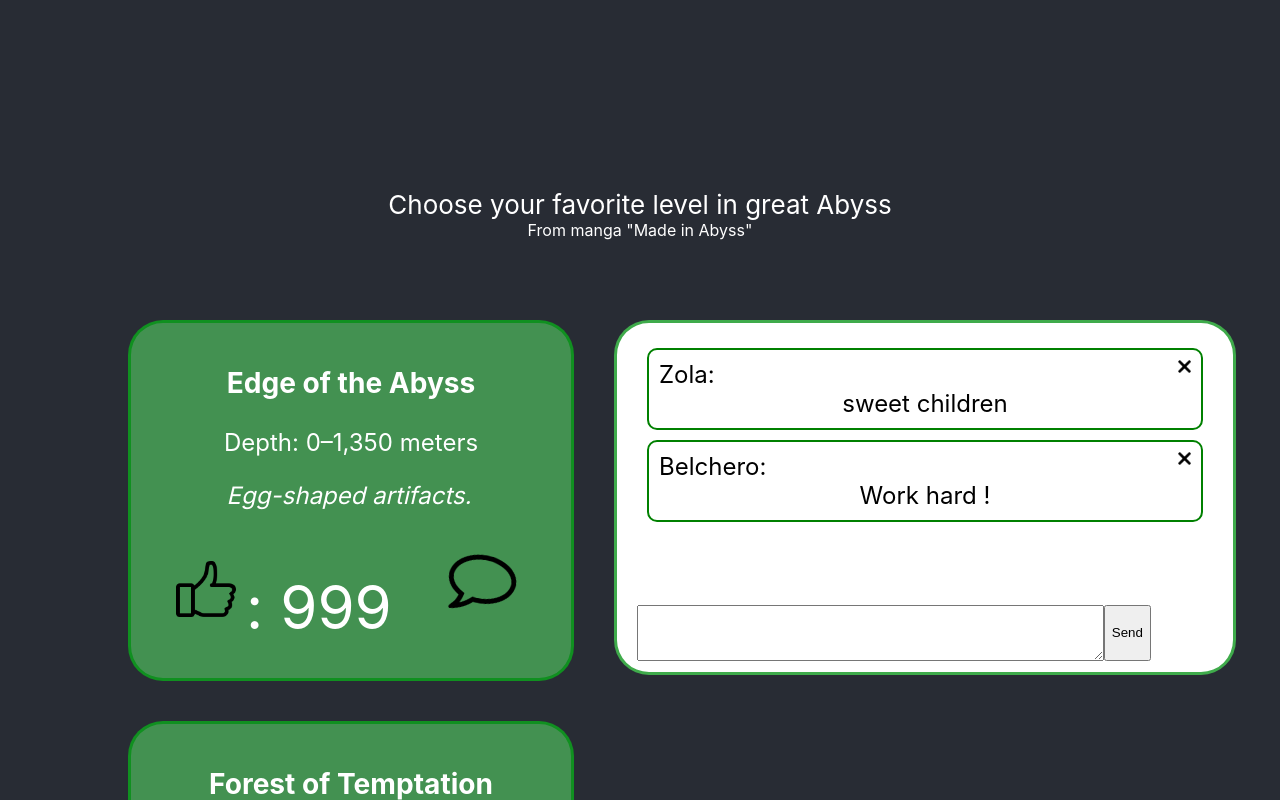
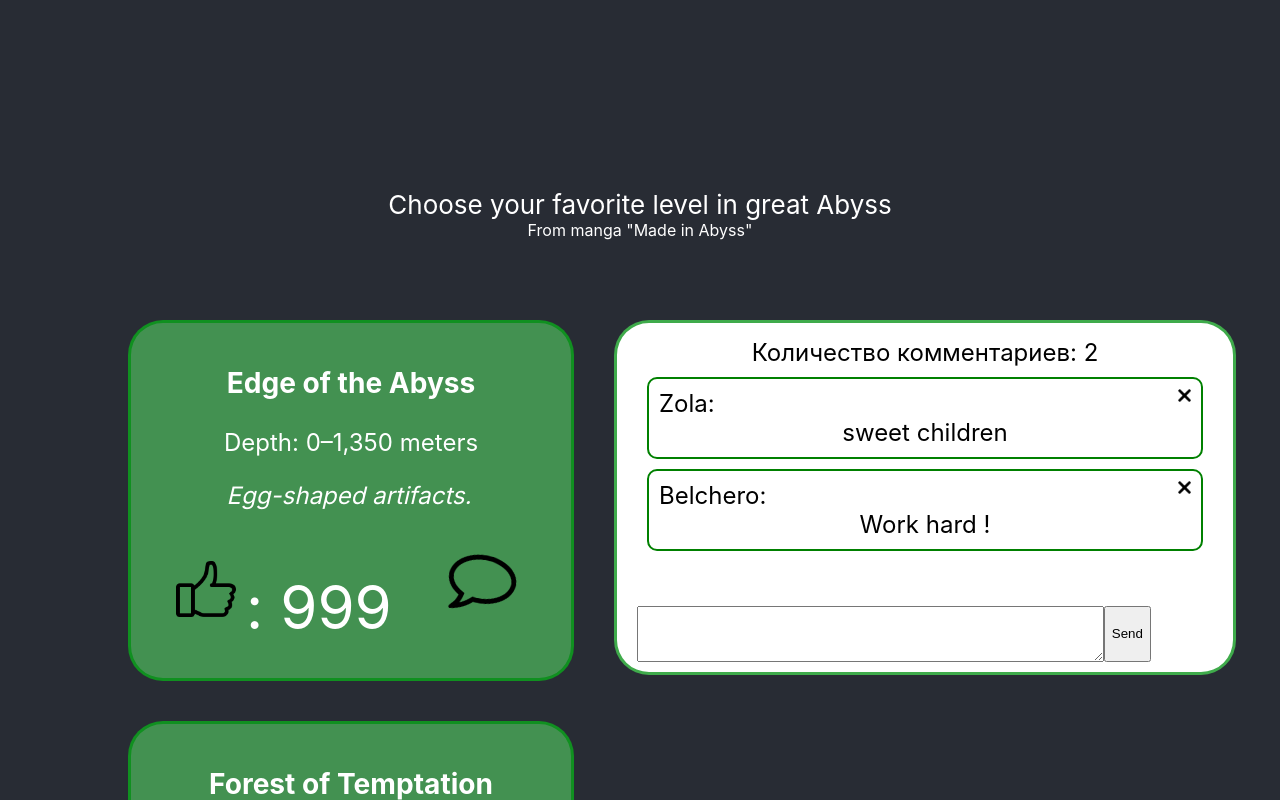
Before and after one commit to LotFullKa/ReactJsCourse, a React (Create React App) app: page / in a window 1280 px wide. Both pictures are taken after a click on the element 461 px from the left and 596 px from the top of the page. Shown: the top 800 px of the page. Built offline with nearby package versions, Linux system fonts and the light colour scheme.

Commit message:
review fix

```diff
--- a/src/components/App/App.js
+++ b/src/components/App/App.js
@@ -11,15 +11,12 @@
     getArticles().then(fetchedData => setData(fetchedData))
   }, [])
 
-  console.log(data)
-
-
   return (
     <div className="App">
         <div className="App-header">Choose your favorite level in great Abyss
             <div className='Describe'>From manga "Made in Abyss"</div>
         </div>
-        {data === [] ?
+        {!data ?
             (<div>Loading. . .</div>) :
             (<div>{data.map((item, index) => <Card
                                                 key={index}
--- a/src/components/card/card.jsx
+++ b/src/components/card/card.jsx
@@ -18,7 +18,7 @@
             <p className={style.text}>{text}</p>
             <div className={style.wrapper}>
                 <LikeButton currentLikes={currentLikes}></LikeButton>
-                <CommentButton filedOpenFunc={openField}/>
+                <CommentButton fieldOpenFunc={openField}/>
             </div>
         </div>
         <CommentField isOpen={isCommentFieldOpen} cardId={cardId}/>
--- a/src/components/comment/commentButton/comment-button.jsx
+++ b/src/components/comment/commentButton/comment-button.jsx
@@ -3,13 +3,12 @@
 import style from './comment-button.module.css'
 
 
-export function CommentButton({filedOpenFunc}) {
+export function CommentButton({fieldOpenFunc}) {
     const [isOpened, open] = useState(false)
 
     const [buttonStyle, changeButtonStyle] = useState(style.close)
 
     const press = () => {
-        open(oldVal => !oldVal)
         if (!isOpened) {
             console.log("open comments")
             changeButtonStyle(style.open)
@@ -17,8 +16,10 @@
             console.log("close comments")
             changeButtonStyle(style.close)
         }
+
+        open(oldVal => !oldVal)
         console.log("isOpened: ", isOpened)
-        filedOpenFunc(!isOpened)
+        fieldOpenFunc(!isOpened)
     }
 
 
--- a/src/components/comment/commentField/comment-field.jsx
+++ b/src/components/comment/commentField/comment-field.jsx
@@ -7,7 +7,6 @@
 
 function Comment({id, author, comment, removeCommentById}) {
 
-    const remove = () => (removeCommentById(id))
     console.log("comment " + id + " was made")
     return (
         <div className={style.comment}>
@@ -16,7 +15,7 @@
             <img
                 className={style.remove}
                 src={close} alt="remove"
-                onClick={remove}
+                onClick={() => (removeCommentById(id))}
             />
             </div>
             <div> {comment} </div>
@@ -25,8 +24,12 @@
 }
 
 export function CommentField({isOpen, cardId}) {
+    const [commentsList, setCommentsList] = useState([])
+    const [commentCount, setCommentCount] = useState([commentsList.length])
 
-    const [commentsList, setCommentsList] = useState([])
+    useEffect(() => {
+        setCommentCount(commentsList.length)
+    }, [commentsList])
 
     useEffect(() => {
         getComments(cardId).then(fetchedData => setCommentsList(fetchedData))
@@ -54,7 +57,6 @@
         if (comment === '') return
         console.log("comment "+ idGenerator + " was made")
         setCommentsList([...commentsList, {author: defaultName, articleId: cardId, id: idGenerator, text: comment}])
-        // inc(old => old + 1)
         setComment('')
     }
 
@@ -65,23 +67,21 @@
         }
     }
 
-    console.log(commentsList)
-
     if (!isOpen) {
-        return
+        return null
     }
 
     return (
         <div className={style.commentField}>
+            <div className={style.commentCount}> Количество комментариев: {commentCount}</div>
             <div className={style.comments}>
-                {commentsList.map((com, index) => {
-                    return <Comment key={index}
+                {commentsList.map((com, index) =>
+                    <Comment key={index}
                         id={com.id}
                         author={com.author}
                         comment={com.text}
                         removeCommentById={removeCommentById}
                     />
-                }
                 )}
             </div>
             <div className={style.inputInterface}>
--- a/src/components/comment/commentField/comment-field.module.css
+++ b/src/components/comment/commentField/comment-field.module.css
@@ -17,7 +17,7 @@
 }
 
 .comments {
-    height: 85%;
+    height: 76%;
     overflow-y: auto;
 
 }
```
